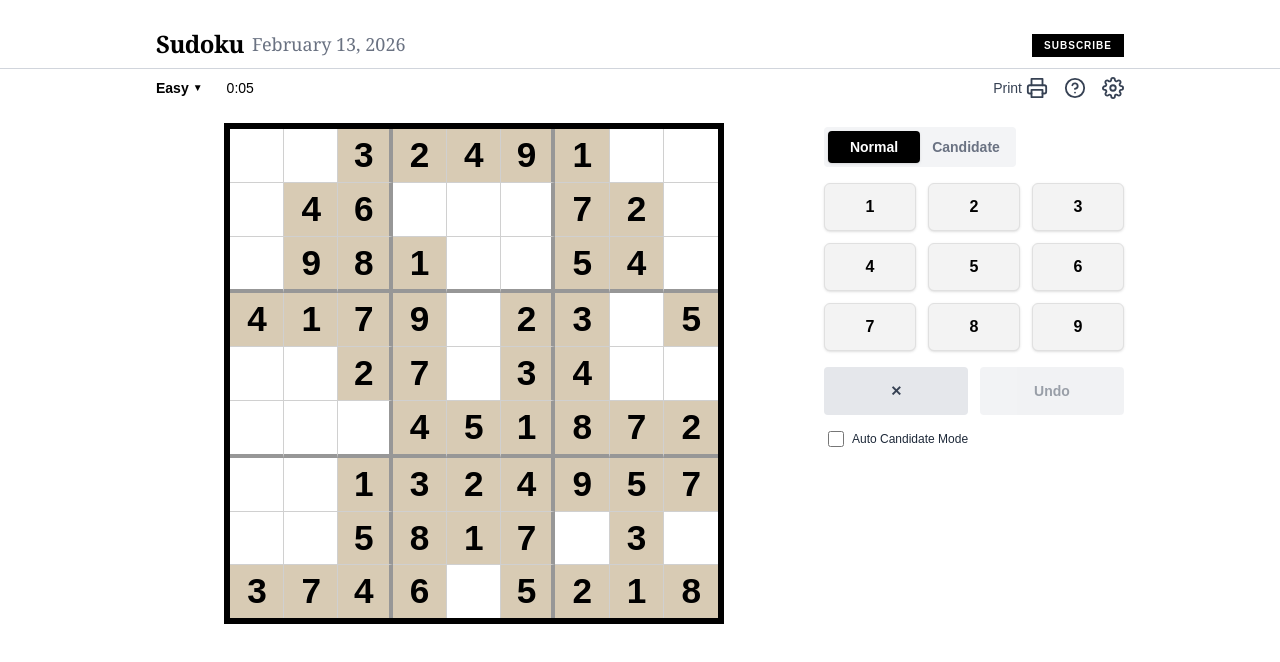
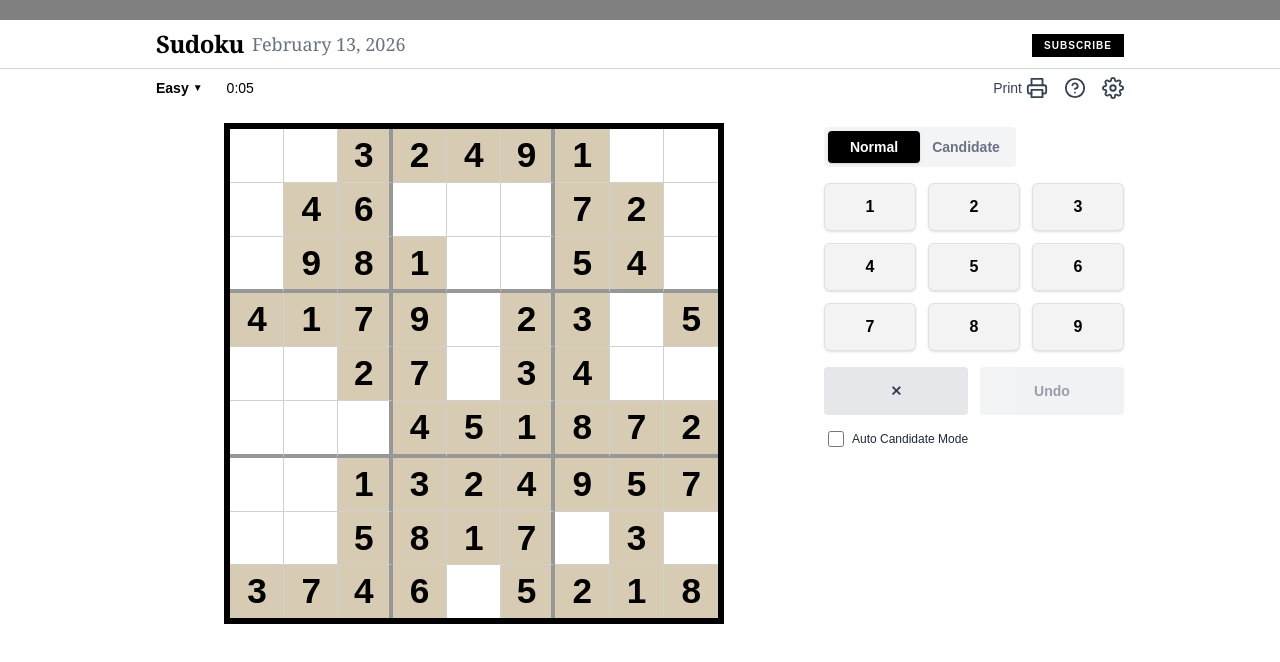
Before and after one commit to amna-mansoor/nyt-sudoku-clone, a React (Vite) app: page / in a window 1280 px wide. Shown: the top 662 px of the page. Built offline with nearby package versions, Linux system fonts and the light colour scheme.

Commit message:
Change background color from white to grey

```diff
--- a/src/index.css
+++ b/src/index.css
@@ -23,7 +23,7 @@ body {
   margin: 0;
   padding-top: 20px; /* NYT top spacing */
   font-family: var(--font-sans);
-  background-color: white;
+  background-color: grey;
   color: var(--color-nyt-black);
 }
 
```
